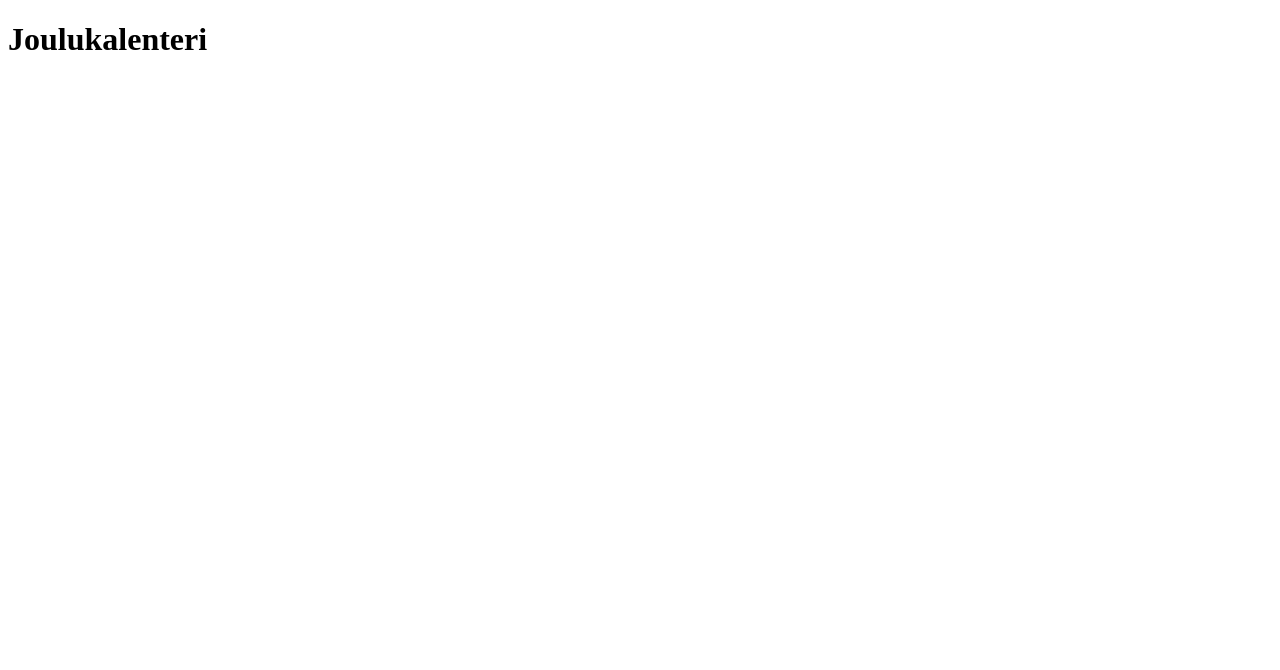
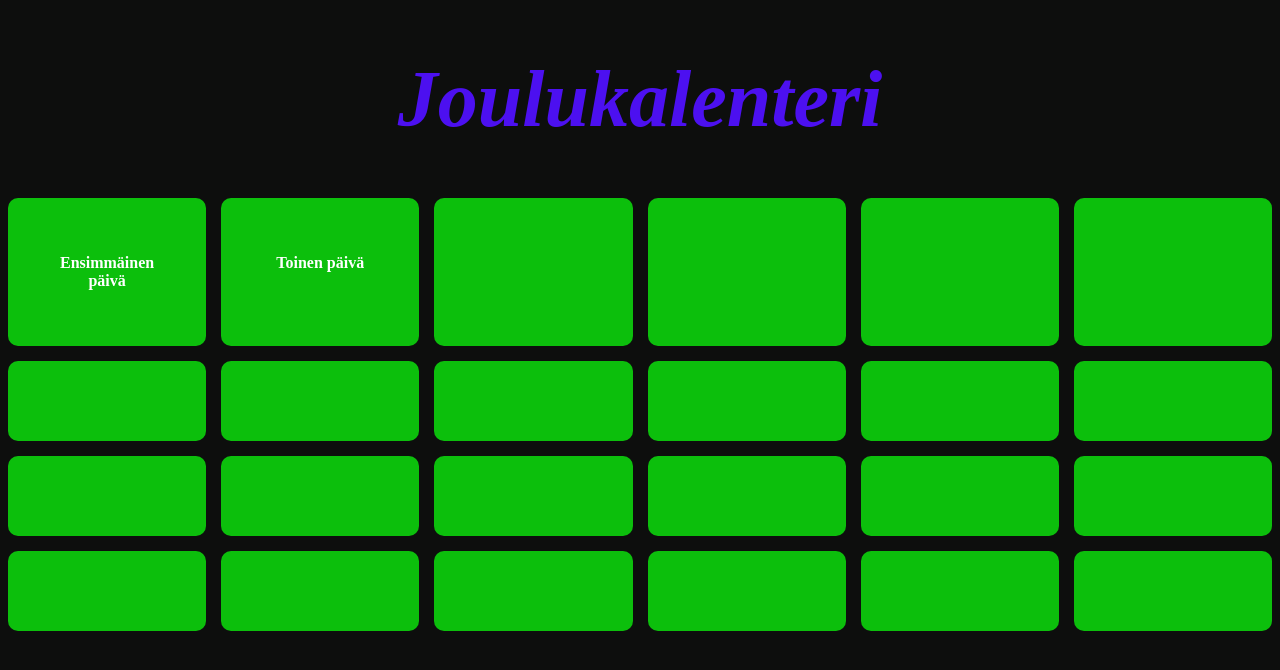
Before and after one commit to Jesper-92/Ryhma-6-Repo, a plain HTML site: page Joulukalenteri.html in a window 1280 px wide. Drawn offline with Linux system fonts and the light colour scheme.

Commit message:
Esimerkkiä

```diff
--- a/Joulukalenteri.html
+++ b/Joulukalenteri.html
@@ -5,10 +5,54 @@
     <meta charset="UTF-8">
     <meta name="viewport" content="width=device-width, initial-scale=1.0">
     <title>Joulukalenteri</title>
+    <link rel="stylesheet" href="tyylit.css">
 </head>
 
 <body>
-    <h1> Joulukalenteri </h1>
+
+    <div class="Otsikko">
+        <h1> Joulukalenteri </h1>
+    </div>
+
+    <div id="Kalenteri" class="grid">
+        <div class="Luukku" data-day="1">
+            <p>Ensimmäinen päivä</p>
+        </div>
+        <div class="Luukku" data-day="2">
+            <p>Toinen päivä</p>
+        </div>
+        <div class="Luukku" data-day="3"></div>
+        <div class="Luukku" data-day="4"></div>
+        <div class="Luukku" data-day="5"></div>
+        <div class="Luukku" data-day="6"></div>
+        <div class="Luukku" data-day="7"></div>
+        <div class="Luukku" data-day="8"></div>
+        <div class="Luukku" data-day="9"></div>
+        <div class="Luukku" data-day="10"></div>
+        <div class="Luukku" data-day="11"></div>
+        <div class="Luukku" data-day="12"></div>
+        <div class="Luukku" data-day="13"></div>
+        <div class="Luukku" data-day="14"></div>
+        <div class="Luukku" data-day="15"></div>
+        <div class="Luukku" data-day="16"></div>
+        <div class="Luukku" data-day="17"></div>
+        <div class="Luukku" data-day="18"></div>
+        <div class="Luukku" data-day="19"></div>
+        <div class="Luukku" data-day="20"></div>
+        <div class="Luukku" data-day="21"></div>
+        <div class="Luukku" data-day="22"></div>
+        <div class="Luukku" data-day="23"></div>
+        <div class="Luukku" data-day="24"></div>
+    </div>
+
+    <script>
+        function kalenteri() {
+            const luukut = document.getElementById("Luukku");
+            const tanaan = new Date();
+            const paiva = tanaan.getDate();
+            const avattavaPaiva = Math.min(paiva, 24);
+        }
+    </script>
 </body>
 
 </html>
--- a/tyylit.css
+++ b/tyylit.css
@@ -0,0 +1,30 @@
+body {
+
+
+    background-color: #0d0e0d;
+}
+
+
+
+.Otsikko {
+    text-align: center;
+    font-style: oblique;
+    font-size: 40px;
+    color: #4c10f0;
+}
+
+.grid {
+    display: grid;
+    grid-template-columns: repeat(6, 1fr);
+    gap: 15px;
+}
+
+.Luukku {
+    background: #0cbf0c;
+    color: #fff;
+    font-weight: bold;
+    text-align: center;
+    padding: 40px;
+    border-radius: 10px;
+    cursor: pointer;
+}
```
